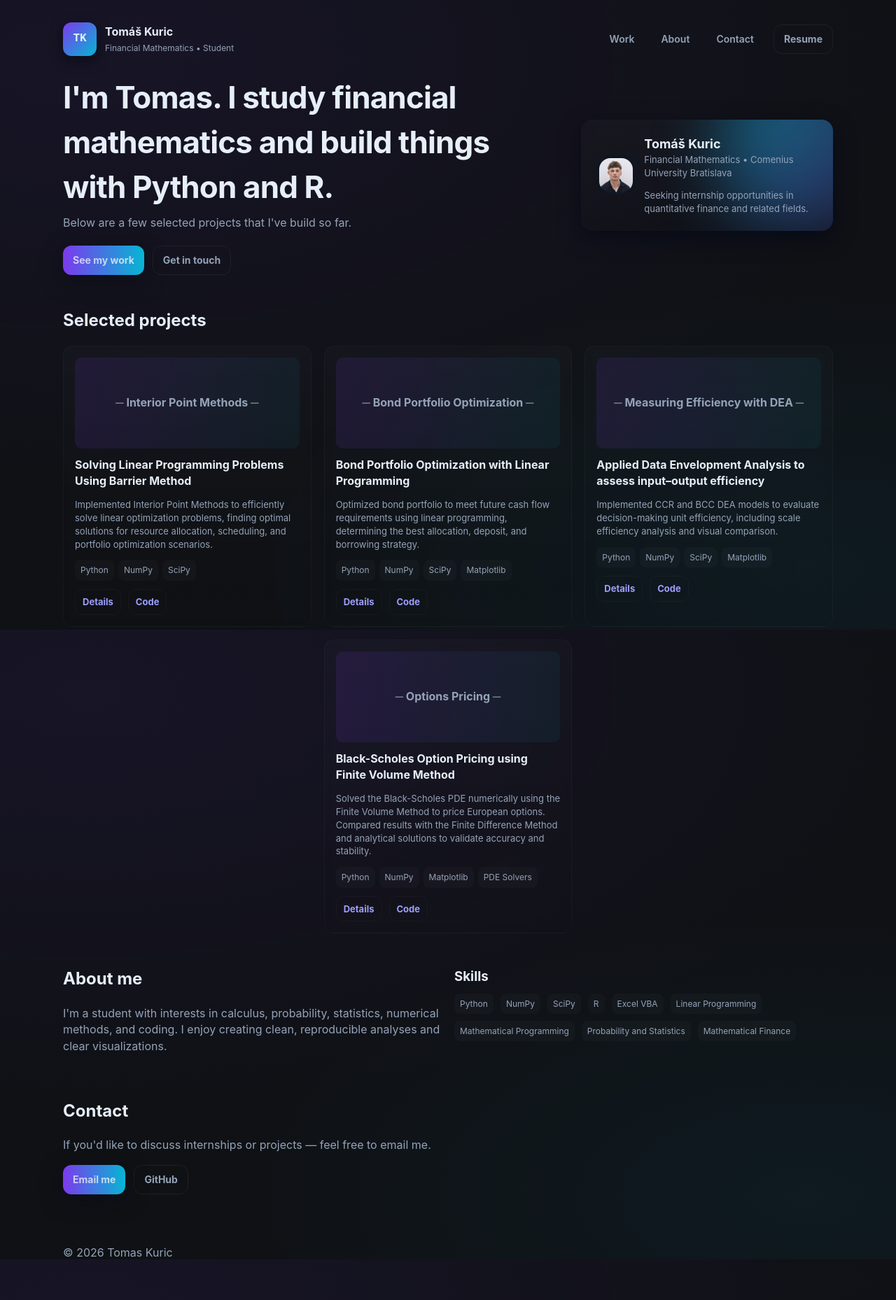
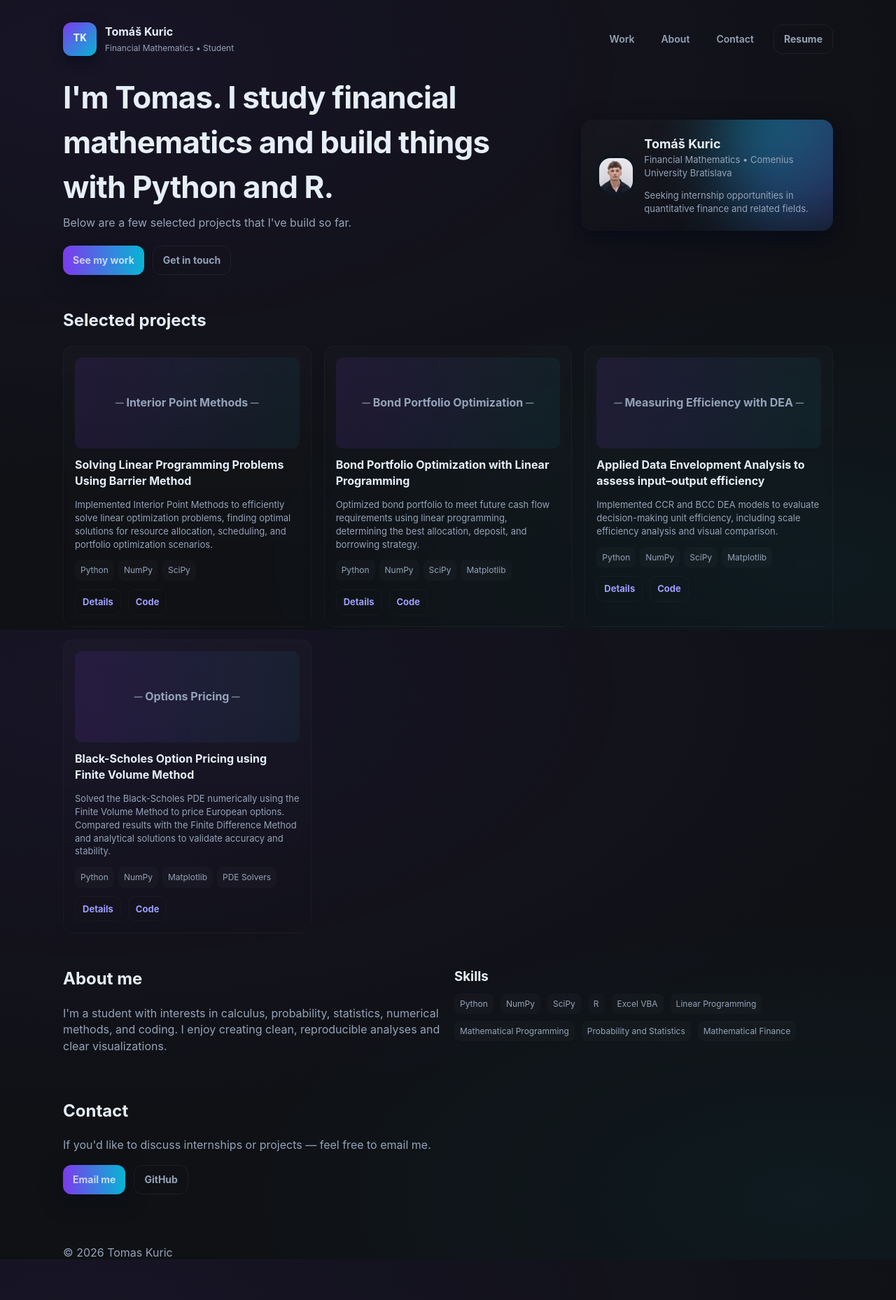
Before and after one commit to TomasKuric/tomaskuric.github.io, a Jekyll site: the page index.html, which Jekyll copies as it is, in a window 1280 px wide. Shown: the whole page at 70% size. Built offline with Jekyll 4.4.1, drawn with Linux system fonts in a browser that asks for light colours.

Commit message:
Update index.html

```diff
--- a/index.html
+++ b/index.html
@@ -107,7 +107,7 @@
           </div>
         </article>
 
-        <article class="card" data-proj="4" style="grid-column: 2 / 3;">
+        <article class="card" data-proj="4" style="grid-column: 1 / 2;">
         <div class="thumb">─ Options Pricing ─</div>
         <h4>Black-Scholes Option Pricing using Finite Volume Method</h4>
         <p>Solved the Black-Scholes PDE numerically using the Finite Volume Method to price European options. Compared results with the Finite Difference Method and analytical solutions to validate accuracy and stability.</p>
```
